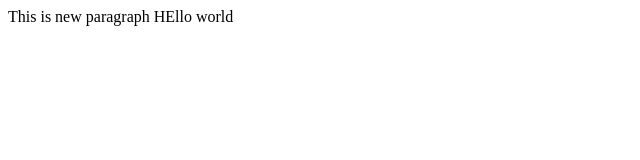
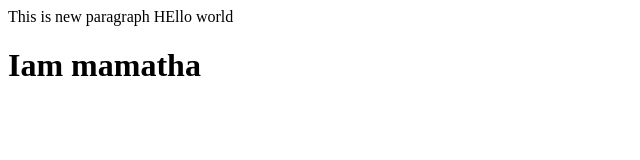
Before and after one commit to Mamatha1718/mamatha-demo, a plain HTML site: page index.html in a window 1280 px wide. Shown: the whole page, without its empty margins (0-640 px from the left). Drawn offline with Linux system fonts and the light colour scheme.

Commit message:
add name

```diff
--- a/index.html
+++ b/index.html
@@ -1 +1,2 @@
 <p> This is new paragraph HEllo world</p>
+<h1>Iam mamatha</h1>
```
